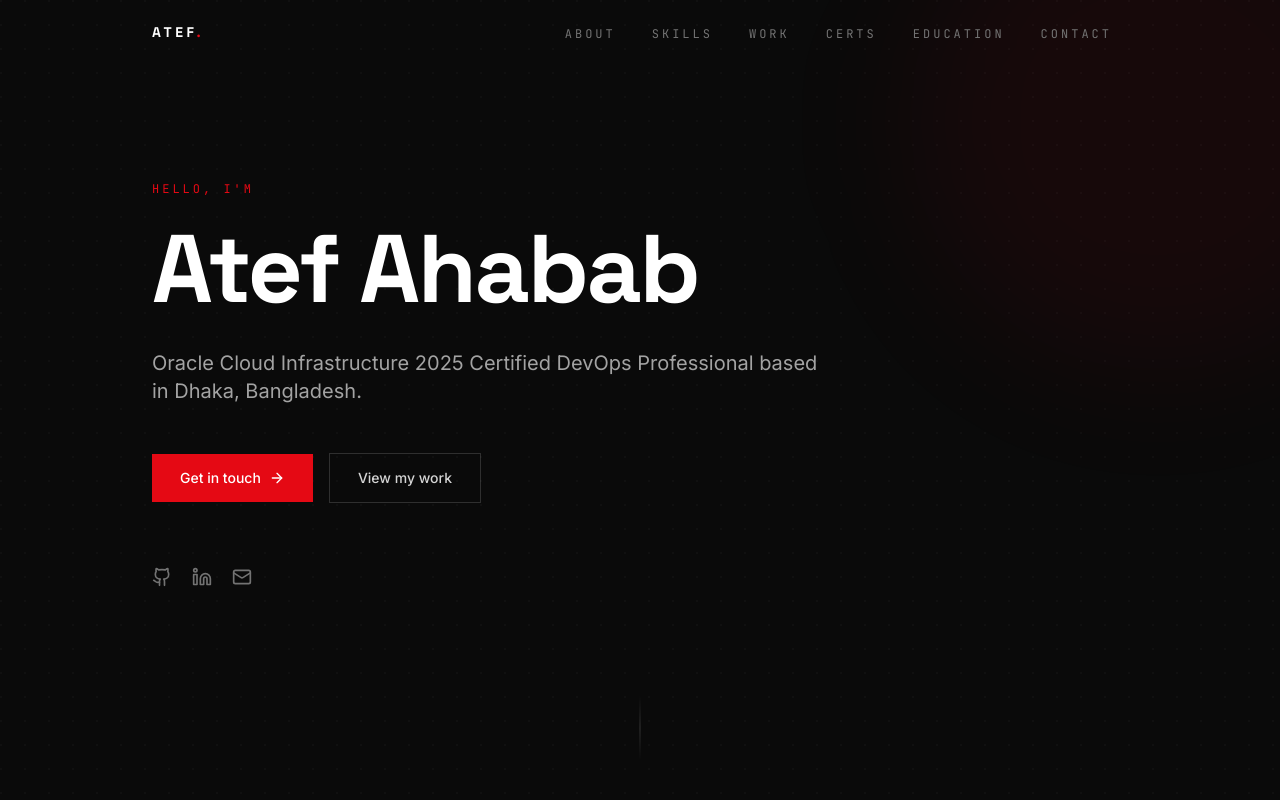
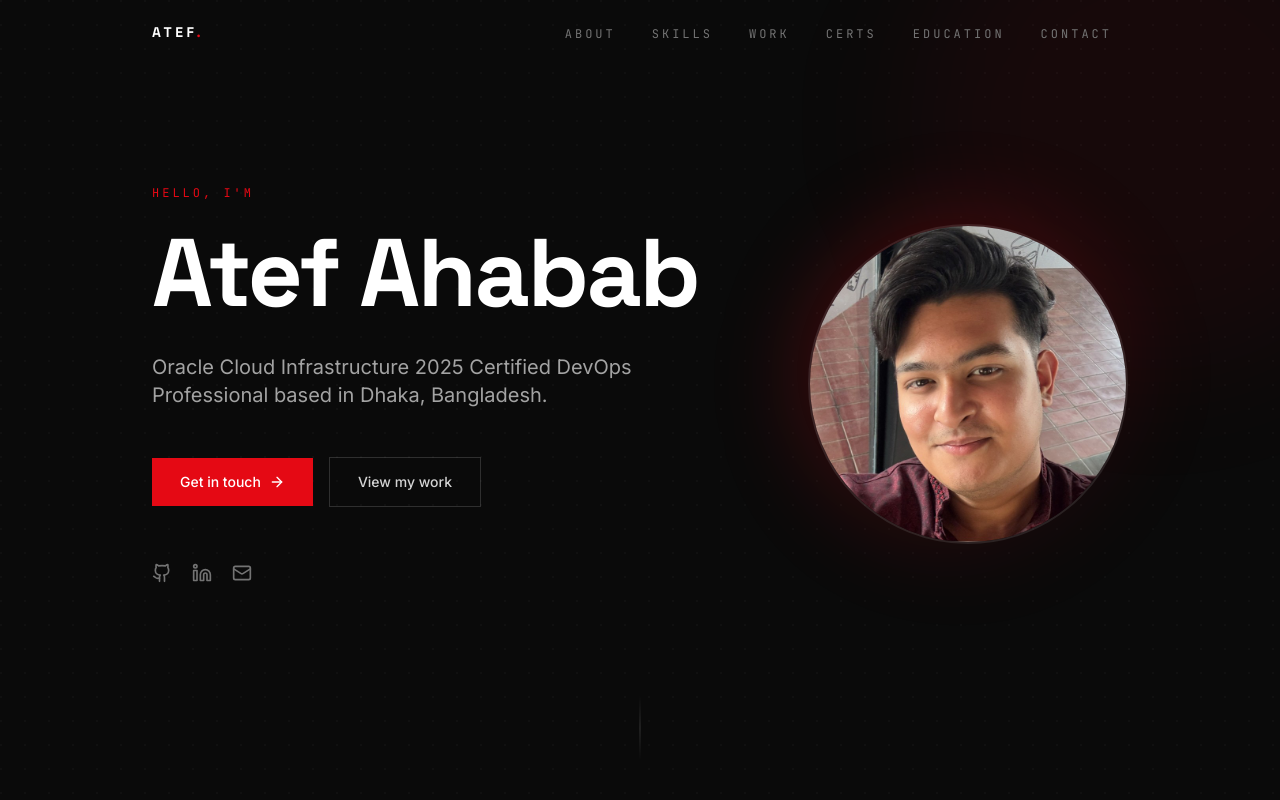
Before and after one commit to Atef123Ahabab/portfolio, a React (Vite) app: page / in a window 1280 px wide. Shown: the top 800 px of the page. Built offline with nearby package versions, Linux system fonts and the light colour scheme.

Commit message:
Add profile photo to hero

```diff
--- a/src/components/sections/Hero.tsx
+++ b/src/components/sections/Hero.tsx
@@ -1,6 +1,7 @@
 import { motion } from "framer-motion";
 import { ArrowRight, Github, Linkedin, Mail } from "lucide-react";
 import { profile } from "../../data/profile";
+import profileImg from "../../assets/profile.jpg";
 
 export default function Hero() {
   return (
@@ -12,6 +13,7 @@ export default function Hero() {
       <div className="absolute -top-32 -right-32 w-[500px] h-[500px] rounded-full bg-accent/[0.06] blur-3xl" />
 
       <div className="relative section w-full pt-24">
+        <div className="grid md:grid-cols-[1fr_auto] gap-16 items-center">
           <motion.div
             initial={{ opacity: 0, y: 24 }}
             animate={{ opacity: 1, y: 0 }}
@@ -21,7 +23,7 @@ export default function Hero() {
               {profile.greeting}
             </p>
 
-          <h1 className="font-display text-6xl md:text-8xl font-bold text-white leading-[0.95] tracking-tight mb-8">
+            <h1 className="font-display text-5xl md:text-7xl lg:text-8xl font-bold text-white leading-[0.95] tracking-tight mb-8">
               {profile.name}
             </h1>
 
@@ -29,7 +31,7 @@ export default function Hero() {
               {profile.subtitle}
             </p>
 
-          <div className="flex flex-wrap items-center gap-4 mb-16">
+            <div className="flex flex-wrap items-center gap-4 mb-14">
               <a href="#contact" className="btn-primary">
                 Get in touch <ArrowRight size={16} />
               </a>
@@ -66,6 +68,25 @@ export default function Hero() {
               </a>
             </div>
           </motion.div>
+
+          <motion.div
+            initial={{ opacity: 0, scale: 0.92 }}
+            animate={{ opacity: 1, scale: 1 }}
+            transition={{ duration: 0.8, delay: 0.2, ease: "easeOut" }}
+            className="hidden md:block"
+          >
+            <div className="relative">
+              <div className="absolute -inset-3 rounded-full bg-gradient-to-br from-accent/30 to-transparent blur-2xl" />
+              <div className="relative w-64 h-64 lg:w-80 lg:h-80 rounded-full overflow-hidden border-2 border-white/10">
+                <img
+                  src={profileImg}
+                  alt={profile.name}
+                  className="w-full h-full object-cover"
+                />
+              </div>
+            </div>
+          </motion.div>
+        </div>
       </div>
 
       <div className="absolute bottom-10 left-1/2 -translate-x-1/2 text-ink-500">
```
Also changed, not shown: src/assets/profile.jpg (added). Lines whose indentation alone changed are shown as unchanged.
